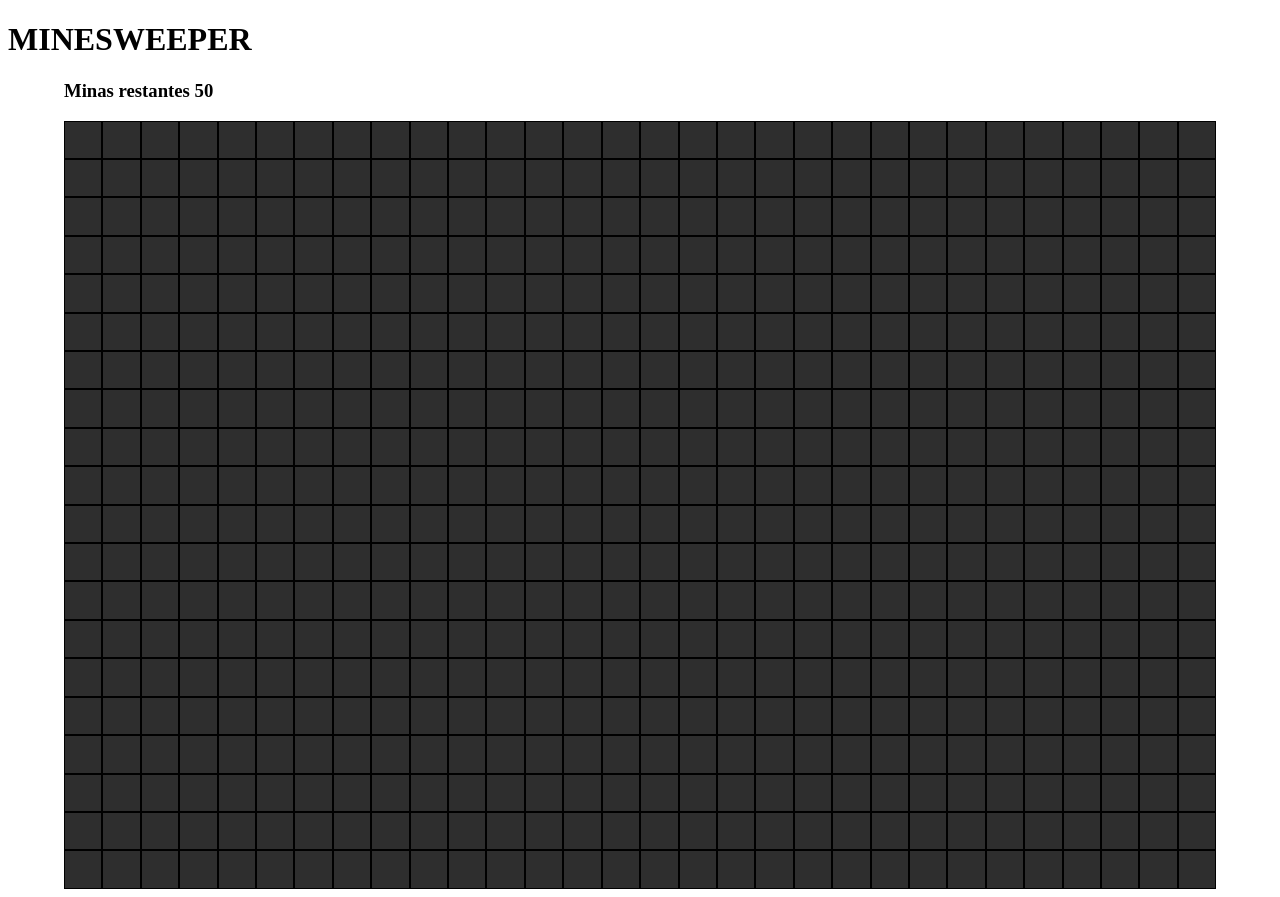
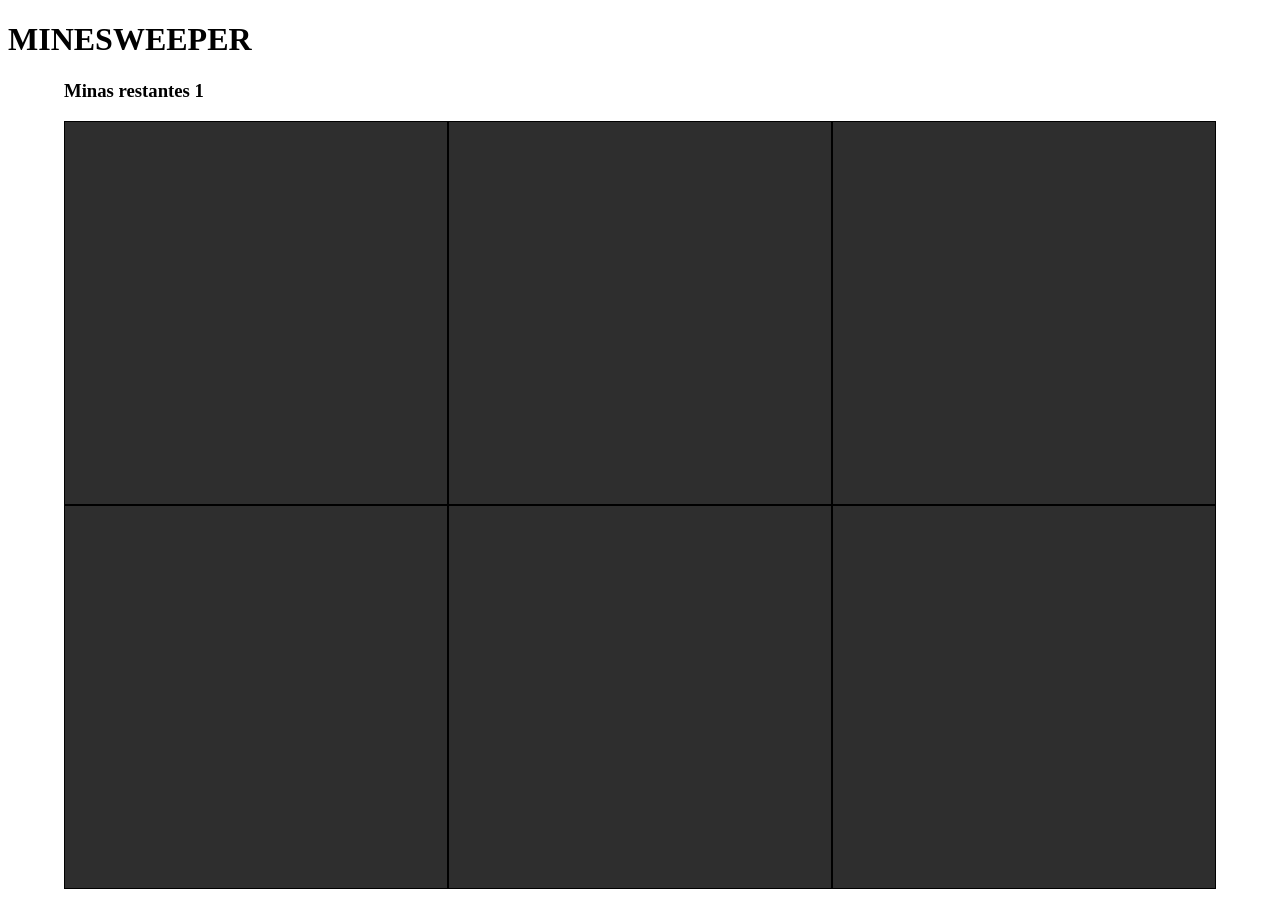
Before and after one commit to Cito2310/react-ts-minesweeper, a React (Vite) app: page / in a window 1280 px wide. Built offline with nearby package versions, Linux system fonts and the light colour scheme.

Commit message:
Minesweeper ready with not style

```diff
--- a/src/App.tsx
+++ b/src/App.tsx
@@ -13,9 +13,9 @@ function App() {
       <h1>MINESWEEPER</h1>
 
       <GameMinesweeper
-        width={30}
-        height={20}
-        mines={50}
+        width={3}
+        height={2}
+        mines={1}
         onStatusLost={onStatusLost}
         onStatusWin={onStatusWin}
       />
--- a/src/components/GameMinesweeper.tsx
+++ b/src/components/GameMinesweeper.tsx
@@ -2,11 +2,12 @@ import { useEffect, useState } from 'react';
 
 import { createGridMinesweeper, rowGrid } from '../helpers/createGridMinesweeper';
 import { cleanCurrentCell } from '../helpers/cleanCurrentCell';
-import { cleanAroundCell } from '../helpers/cleanAroundCell';
+import { detectCellAround } from '../helpers/detectCellAround';
+import { cleanBagEmptyCells } from '../helpers/cleanBagEmptyCells';
 
 import "../styles/game-minesweeper.scss"
-import { detectCellAround } from '../helpers/detectCellAround';
-import { cleanBagEmptyCells } from '../helpers/cleanBagEmptyCells';
+import { checkWin } from '../helpers/checkWin';
+import { checkRemainingCells } from '../helpers/checkRemainingCells';
 
 interface props {
     width: number,
@@ -17,10 +18,12 @@ interface props {
 }
 
 export const GameMinesweeper = ({width, height, mines, onStatusLost, onStatusWin}: props) => {
-    const [update, setUpdate] = useState(0)
-    const [remainingMines, setRemainingMines] = useState(mines)
+    const [update, setUpdate] = useState<number>(0)
+    const [remainingMines, setRemainingMines] = useState<number>(mines)
     const [gridMinesweeper, setGridMinesweeper] = useState<rowGrid[]>([[]])
+    const [remainingCells, setRemainingCells] = useState<number>()
     useEffect(() => { setGridMinesweeper(createGridMinesweeper(height, width, mines)) }, [])
+    useEffect(() => {checkWin(remainingCells, onStatusWin)},[remainingCells])
 
     const onClickLeftCell = (event: any, row: number, column: number) => {
         const cellClicked = gridMinesweeper[row][column]
@@ -49,6 +52,7 @@ export const GameMinesweeper = ({width, height, mines, onStatusLost, onStatusWin
             }
 
         setUpdate(update + 1)
+        checkRemainingCells(gridMinesweeper, setRemainingCells)
     }
 
     const onClickRightCell = (event: any, row: number, column: number) => {
@@ -64,6 +68,7 @@ export const GameMinesweeper = ({width, height, mines, onStatusLost, onStatusWin
         }
 
         setUpdate(update + 1)
+        checkRemainingCells(gridMinesweeper, setRemainingCells)
     }
 
 
--- /dev/null
+++ b/src/helpers/checkRemainingCells.ts
@@ -0,0 +1,7 @@
+import { rowGrid } from './createGridMinesweeper';
+
+export const checkRemainingCells = (grid: rowGrid[], setRemainingCells: (value: React.SetStateAction<number | undefined>) => void) => {
+    let newRemainingCells: number = 0
+    grid.forEach(row => row.forEach(cell => {if(cell.status !== "reveal" && cell.type !== "cell-bomb") {newRemainingCells++}}))
+    setRemainingCells(newRemainingCells)
+}
--- /dev/null
+++ b/src/helpers/checkWin.ts
@@ -0,0 +1,3 @@
+export const checkWin = (remainingCells: number | undefined, onWin: () => void) => {
+    if(remainingCells === 0) {onWin()}
+}
```
Also changed, not shown: 1 other file (tests, documents, lock files or other folders). Lines whose indentation alone changed are shown as unchanged.
